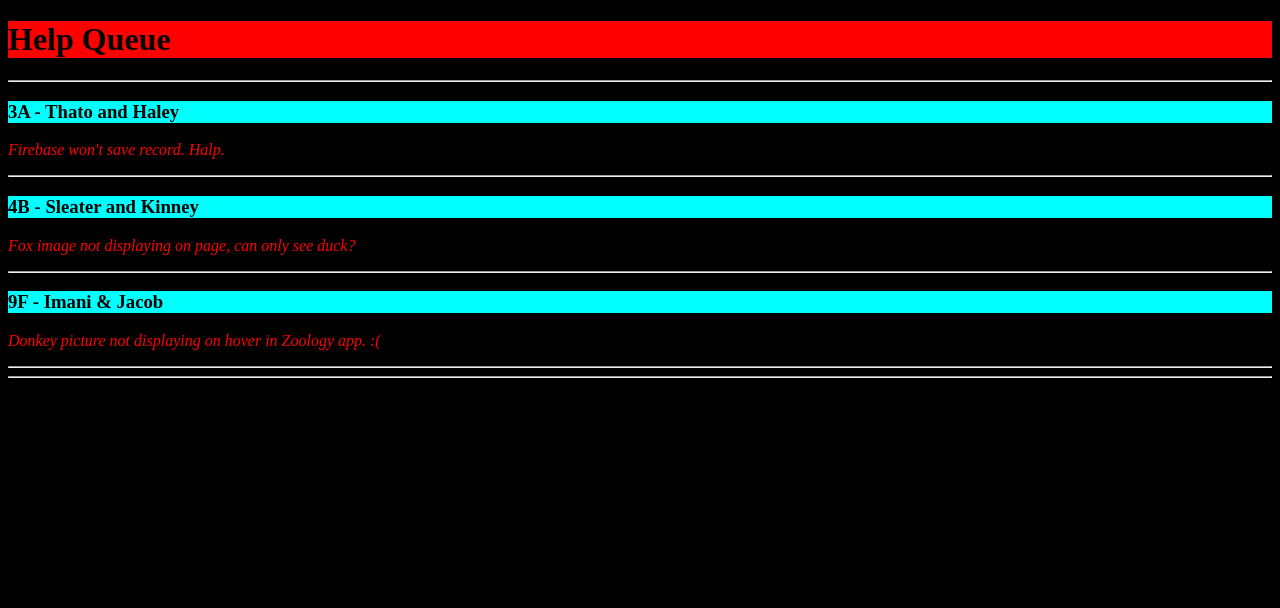
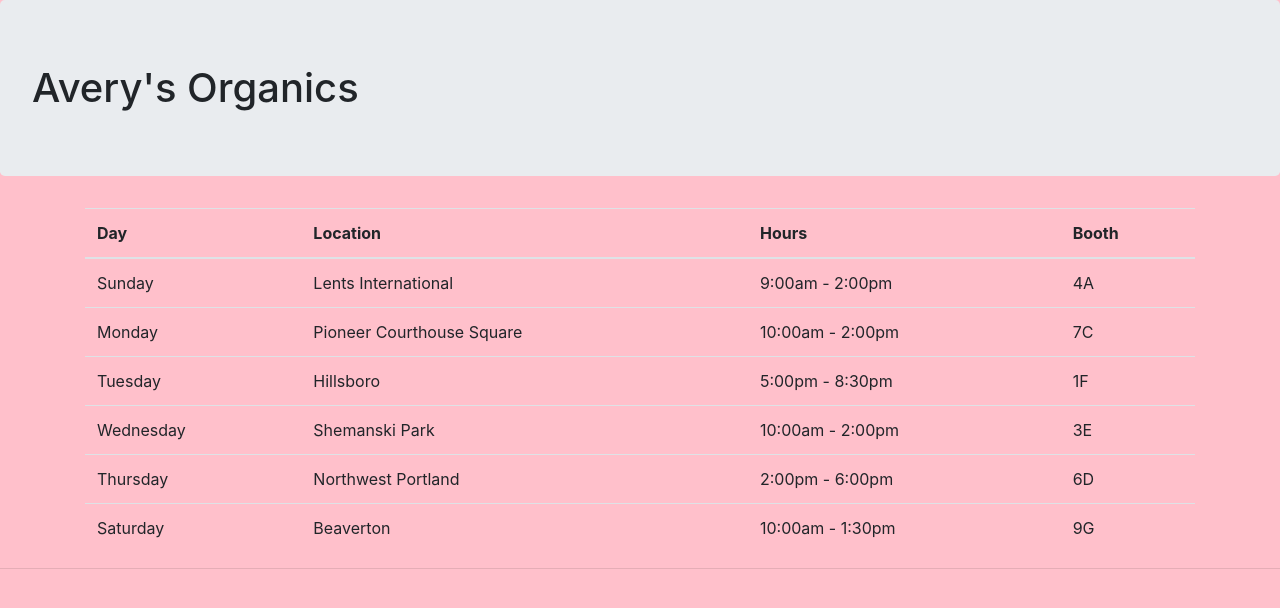
Before and after one commit to meriat/react-tap-room, a React app: page / in a window 1280 px wide. Shown: the top 608 px of the page. Built offline with nearby package versions, Linux system fonts and the light colour scheme.

Commit message:
add schedule component

```diff
--- a/src/components/App.jsx
+++ b/src/components/App.jsx
@@ -1,17 +1,17 @@
 import React from 'react';
 import Header from './Header';
-import TicketList from './TicketList';
+import MarketSceduleList from './MArketScheduleList';
 function App(){
   return (
     <div>
-    <style global jsx> {`
+      <style global jsx> {`
       body{
-        background-color: black;
+        background-color: pink;
       }
       `}
-    </style>
+      </style>
       <Header/>
-      <TicketList/>
+      <MarketSceduleList/>
       <hr/>
     </div>
   );
--- a/src/components/Header.jsx
+++ b/src/components/Header.jsx
@@ -3,12 +3,12 @@ import React from 'react';
 function Header(){
   return (
     <div>
-    <style jsx>{`
-      h1{
-        background-color: red;
-      }
+      <style jsx>{`
+      color:green;
+      text-align: center;
+      margin-top: 8%;
       `} </style>
-    <h1>Help Queue</h1>
+      <h1 className="jumbotron">Avery's Organics</h1>
     </div>
   );
 }
--- /dev/null
+++ b/src/components/MarketSchedule.jsx
@@ -0,0 +1,23 @@
+import React from 'react';
+import PropTypes from 'prop-types';
+
+function MarketScedule(props) {
+  return (
+          <tr>
+
+            <td>{props.days}</td>
+            <td>{props.location}</td>
+            <td>{props.hours}</td>
+            <td>{props.booths}</td>
+          </tr>
+  );
+}
+
+MarketScedule.propTypes = {
+  days: PropTypes.string,
+  location: PropTypes.string,
+  hours: PropTypes.string,
+  booths: PropTypes.string
+};
+
+export default MarketScedule;
--- /dev/null
+++ b/src/components/MarketScheduleList.jsx
@@ -0,0 +1,69 @@
+import React from 'react';
+import MarketSchedule from './MarketSchedule';
+
+const marketSchedule = [
+  {
+    day: 'Sunday',
+    location: 'Lents International',
+    hours: '9:00am - 2:00pm',
+    booth: '4A'
+  },
+  {
+    day: 'Monday',
+    location: 'Pioneer Courthouse Square',
+    hours: '10:00am - 2:00pm',
+    booth: '7C'
+  },
+  {
+    day: 'Tuesday',
+    location: 'Hillsboro',
+    hours: '5:00pm - 8:30pm',
+    booth: '1F'
+  },
+  {
+    day: 'Wednesday',
+    location: 'Shemanski Park',
+    hours: '10:00am - 2:00pm',
+    booth: '3E'
+  },
+  {
+    day: 'Thursday',
+    location: 'Northwest Portland',
+    hours: '2:00pm - 6:00pm',
+    booth: '6D'
+  },
+  {
+    day: 'Saturday',
+    location: 'Beaverton',
+    hours: '10:00am - 1:30pm',
+    booth: '9G'
+  }
+];
+
+function MarketSceduleList() {
+  return (
+    <div className="container">
+      <table className="table">
+        <thead>
+          <tr>
+            <th>Day</th>
+            <th>Location</th>
+            <th>Hours</th>
+            <th>Booth</th>
+          </tr>
+        </thead>
+        <tbody>
+          {marketSchedule.map((market, index) =>
+            <MarketSchedule days={market.day}
+              location={market.location}
+              hours={market.hours}
+              booths={market.booth}
+              key={index} />
+          )}
+        </tbody>
+      </table>
+    </div>
+  );
+}
+
+export default MarketSceduleList;
--- a/src/components/Ticket.jsx
+++ /dev/null
@@ -1,30 +0,0 @@
-import React from 'react';
-import PropTypes from 'prop-types';
-
-function Ticket(props){
-  return (
-    <div>
-      <style jsx>{`
-        .color-toggle {
-          background-color: cyan;
-        }
-        .color-toggle:hover {
-          background-color: pink;
-        }
-        .bg{
-          color: red;
-        }
-        `} </style>
-      <h3 className="color-toggle">{props.location} - {props.names}</h3>
-      <p className="bg"><em>{props.issue}</em></p>
-      <hr/>
-    </div>
-  );
-}
-Ticket.propTypes = {
-  names: PropTypes.string.isRequired,
-  location: PropTypes.string.isRequired,
-  issue: PropTypes.string
-};
-
-export default Ticket;
--- a/src/components/TicketList.jsx
+++ /dev/null
@@ -1,36 +0,0 @@
-import React from 'react';
-import Ticket from './Ticket';
-
-var masterTicketList = [
-  {
-    names: 'Thato and Haley',
-    location: '3A',
-    issue: 'Firebase won\'t save record. Halp.'
-  },
-  {
-    names: 'Sleater and Kinney',
-    location: '4B',
-    issue: 'Fox image not displaying on page, can only see duck?'
-  },
-  {
-    names: 'Imani & Jacob',
-    location: '9F',
-    issue: 'Donkey picture not displaying on hover in Zoology app. :('
-  }
-];
-
-function TicketList(){
-  return (
-    <div>
-      <hr/>
-      {masterTicketList.map((ticket,index) =>
-        <Ticket names = {ticket.names}
-          location = {ticket.location}
-          issue = {ticket.issue}
-          key = {index}/>
-      )}
-    </div>
-  );
-}
-
-export default TicketList;
--- a/src/index.jsx
+++ b/src/index.jsx
@@ -2,6 +2,7 @@ import React from 'react';
 import ReactDOM from 'react-dom';
 import App from './components/App';
 import { AppContainer } from 'react-hot-loader';
+import '../node_modules/bootstrap/dist/css/bootstrap.min.css';
 
 const render = (Component) => {
   ReactDOM.render(
--- a/webpack.config.js
+++ b/webpack.config.js
@@ -39,7 +39,11 @@ module.exports = {
         options: {
           emitWarning: true,
           configFile: "./.eslintrc.json"
-          }
+          },
+        },
+        {
+          test:/\.css$/,
+          use:['style-loader','css-loader']
         },
         {
         test: /\.jsx?$/,
```
Also changed, not shown: package.json (+6 -1 lines), 1 other file (tests, documents, lock files or other folders).
